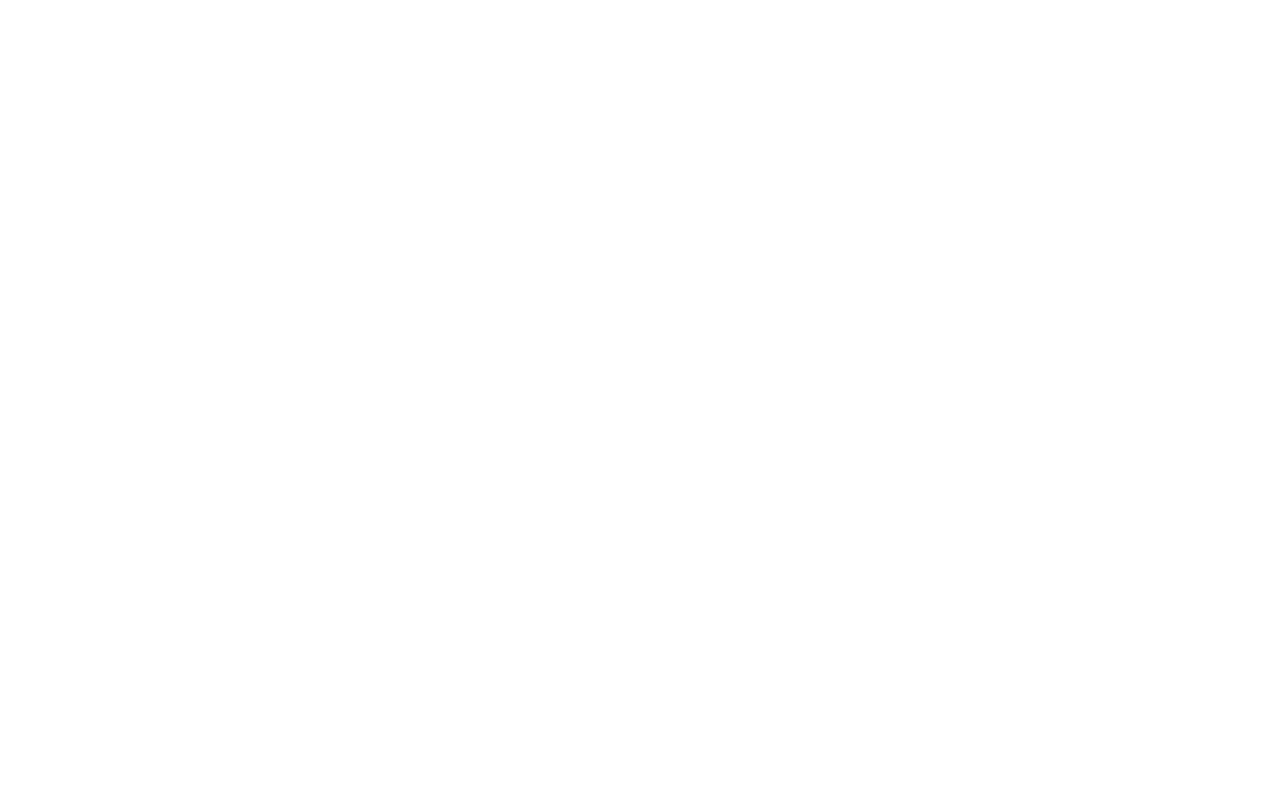
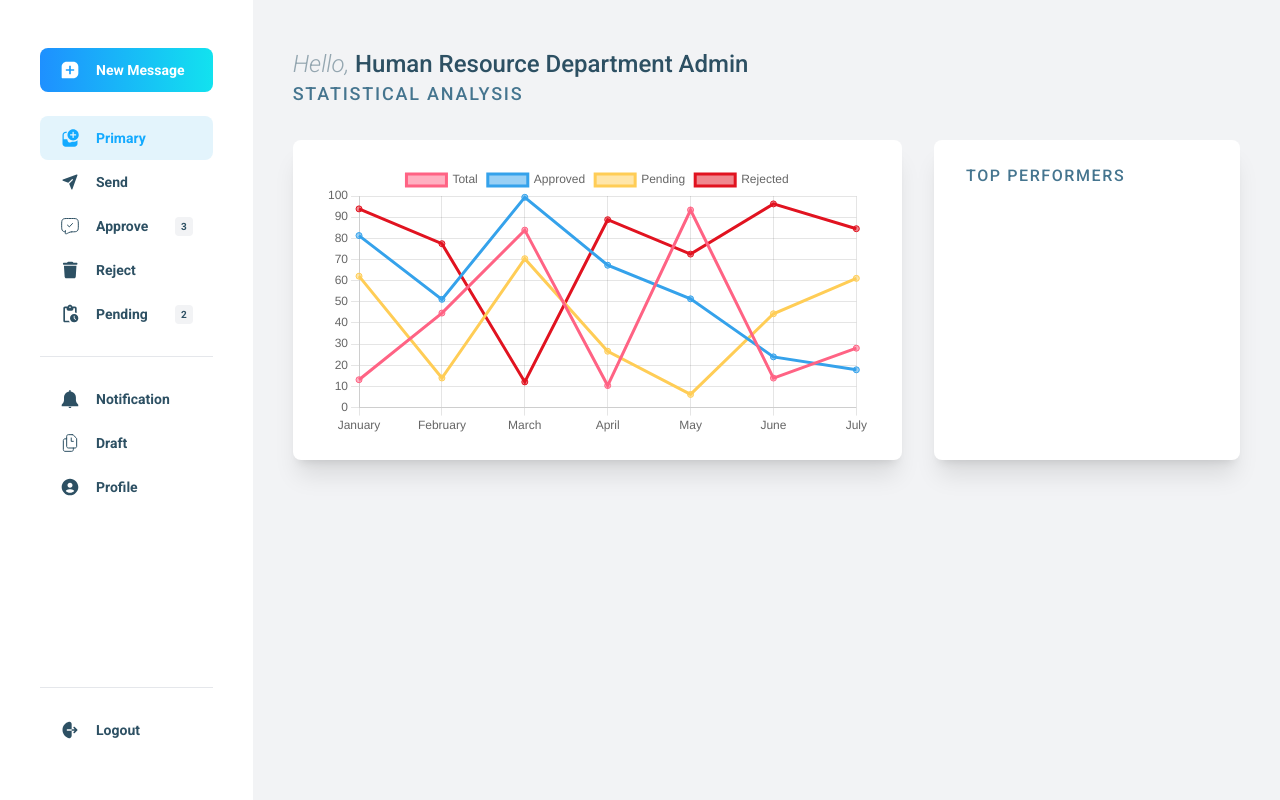
Before and after one commit to Coders-Royale/E-Daftar, a React (Create React App) app in the folder client/: page /admin/dashboard in a window 1280 px wide. Before the commit this address had no page. Built offline with nearby package versions, Linux system fonts and the light colour scheme.

Commit message:
build: dashboard chart

```diff
--- a/client/package.json
+++ b/client/package.json
@@ -20,7 +20,9 @@
     "@types/react": "^18.0.15",
     "@types/react-dom": "^18.0.6",
     "babel-plugin-macros": "^3.1.0",
+    "chart.js": "^3.8.0",
     "react": "^18.2.0",
+    "react-chartjs-2": "^4.3.1",
     "react-compare-slider": "^2.2.0",
     "react-dom": "^18.2.0",
     "react-query": "^3.39.2",
--- a/client/src/App.tsx
+++ b/client/src/App.tsx
@@ -5,6 +5,7 @@ import SignIn from "./pages/registration/SignIn";
 import ForgotPassword from "./pages/registration/ForgotPassword";
 import NewPassword from "./pages/registration/NewPassword";
 import CreateNewEmployee from "./pages/admin/CreateNewEmployee";
+import Dashboard from "./pages/admin/dashboard";
 
 export const queryClient = new QueryClient({
   defaultOptions: {
@@ -24,6 +25,7 @@ const App: React.FC = () => {
           <Route path="/forgot-password" element={<ForgotPassword />} />
           <Route path="/new-password" element={<NewPassword />} />
           <Route path="/admin/new-employee" element={<CreateNewEmployee />} />
+          <Route path="/admin/dashboard" element={<Dashboard />} />
         </Routes>
       </QueryClientProvider>
     </div>
--- /dev/null
+++ b/client/src/pages/admin/dashboard.tsx
@@ -0,0 +1,118 @@
+import React from "react";
+import Sidebar from "../../components/Sidebar";
+import {
+  Chart as ChartJS,
+  CategoryScale,
+  LinearScale,
+  PointElement,
+  LineElement,
+  Title,
+  Tooltip,
+  Legend,
+} from "chart.js";
+import { Line } from "react-chartjs-2";
+
+ChartJS.register(
+  CategoryScale,
+  LinearScale,
+  PointElement,
+  LineElement,
+  Title,
+  Tooltip,
+  Legend
+);
+
+export const options = {
+  responsive: true,
+};
+
+const labels = ["January", "February", "March", "April", "May", "June", "July"];
+
+export const data = {
+  labels,
+  datasets: [
+    {
+      label: "Total",
+      data: labels.map(() => Math.random() * 100),
+      borderColor: "rgb(255, 99, 132)",
+      backgroundColor: "rgba(255, 99, 132, 0.5)",
+    },
+    {
+      label: "Approved",
+      data: labels.map(() => Math.random() * 100),
+      borderColor: "rgb(53, 162, 235)",
+      backgroundColor: "rgba(53, 162, 235, 0.5)",
+    },
+    {
+      label: "Pending",
+      data: labels.map(() => Math.random() * 100),
+      borderColor: "rgb(255, 205, 86)",
+      backgroundColor: "rgba(255, 205, 86, 0.5)",
+    },
+    {
+      label: "Rejected",
+      data: labels.map(() => Math.random() * 100),
+      borderColor: "rgb(225, 19, 32)",
+      backgroundColor: "rgba(225, 19, 32, 0.5)",
+    },
+  ],
+};
+
+interface PeopleInterface {
+  name: string;
+  empCode: string;
+  image: string;
+  dep: string;
+}
+
+const People: PeopleInterface[] = [
+  {
+    name: "John Doe",
+    empCode: "EMP001",
+    image: "https://via.placeholder.com/150",
+    dep: "IT",
+  },
+  {
+    name: "Jane Doe",
+    empCode: "EMP002",
+    image: "https://via.placeholder.com/150",
+    dep: "IT",
+  },
+  {
+    name: "John Doe",
+    empCode: "EMP003",
+    image: "https://via.placeholder.com/150",
+    dep: "IT",
+  },
+];
+
+export default function dashboard() {
+  return (
+    <div className="h-screen flex bg-gray-350 overflow-hidden">
+      <div className="w-1/4">
+        <Sidebar />
+      </div>
+      <div className="w-full py-12 px-10">
+        <div>
+          <p className="text-2xl font-medium text-gray-750">
+            <span className="italic font-light text-gray-550">Hello,</span>{" "}
+            Human Resource Department Admin
+          </p>
+          <p className="uppercase tracking-widest font-medium text-lg text-gray-650">
+            Statistical Analysis
+          </p>
+        </div>
+        <div className="mt-8 flex items-stretch justify-between gap-8">
+          <div className="bg-white shadow-xl px-8 py-6 w-2/3 rounded-lg">
+            <Line options={options} data={data} />
+          </div>
+          <div className="w-1/3 bg-white shadow-xl rounded-lg px-8 py-6">
+            <p className="uppercase tracking-widest font-medium text-gray-650">
+              Top Performers
+            </p>
+          </div>
+        </div>
+      </div>
+    </div>
+  );
+}
```
